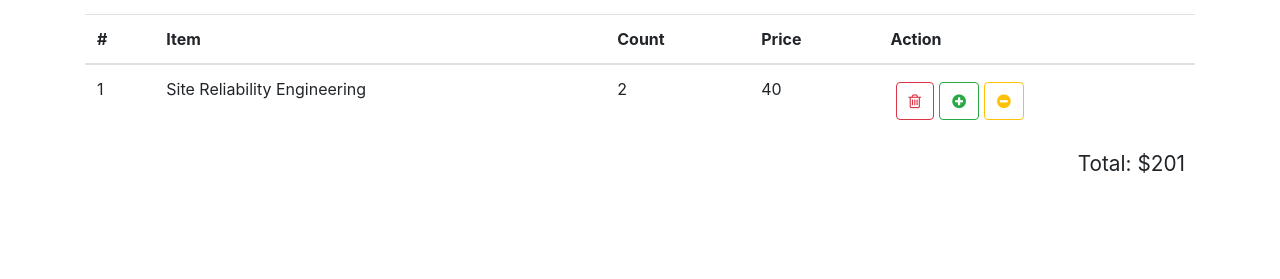
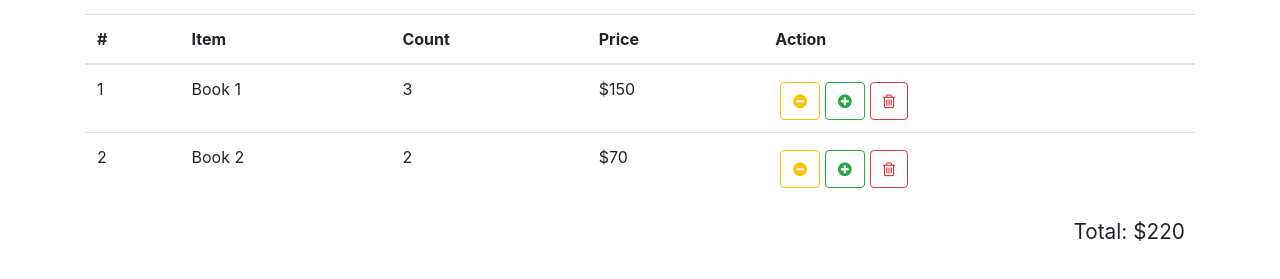
Before and after one commit to kjkasi/re-store, a React (Create React App) app: page / in a window 1280 px wide. Shown: the part 389-668 px from the top of the page. Built offline with nearby package versions, Linux system fonts and the light colour scheme.

Commit message:
17. Подключение нового компонента к Redux

```diff
--- a/src/components/shopping-cart-table/shopping-cart-table.js
+++ b/src/components/shopping-cart-table/shopping-cart-table.js
@@ -1,7 +1,38 @@
 import React from 'react';
 import './shopping-cart-table.css';
+import { connect } from 'react-redux';
 
-const ShoppingCartTable = () => {
+const ShoppingCartTable = ({ items, total, onIncrease, onDecrease, onDelete }) => {
+  const renderRow = (item, idx) => {
+    const { id, name, count, total } = item;
+    return (
+      <tr key={id}>
+        <td>{idx + 1}</td>
+        <td>{name}</td>
+        <td>{count}</td>
+        <td>${total}</td>
+        <td>
+          <button
+            onClick={() => onDecrease(id)}
+            className="btn btn-outline-warning">
+            <i className="fa fa-minus-circle" />
+          </button>
+          <button
+            onClick={() => onIncrease(id)}
+            className="btn btn-outline-success">
+            <i className="fa fa-plus-circle" />
+          </button>
+          <button
+            onClick={() => onDelete(id)}
+            className="btn btn-outline-danger">
+            <i className="fa fa-trash-o" />
+          </button>
+
+        </td>
+      </tr>
+    );
+  };
+
   return (
     <div className="shopping-cart-table">
       <h2>Your Order</h2>
@@ -17,31 +48,36 @@
         </thead>
 
         <tbody>
-          <tr>
-            <td>1</td>
-            <td>Site Reliability Engineering</td>
-            <td>2</td>
-            <td>40</td>
-            <td>
-              <button className="btn btn-outline-danger">
-                <i className="fa fa-trash-o" />
-              </button>
-              <button className="btn btn-outline-success">
-                <i className="fa fa-plus-circle" />
-              </button>
-              <button className="btn btn-outline-warning">
-                <i className="fa fa-minus-circle" />
-              </button>
-            </td>
-          </tr>
+        { items.map(renderRow) }
         </tbody>
       </table>
 
       <div className="total">
-        Total: $201
+        Total: ${total}
       </div>
     </div>
   );
 };
 
-export default ShoppingCartTable;
+const mapStateToProps = ({ cartItems, orderTotal }) => {
+  return {
+    items: cartItems,
+    total: orderTotal
+  };
+};
+
+const mapDispachtToProps = () => {
+  return {
+    onIncrease: (id) => {
+      console.log(`onIncrease ${id}`);
+    },
+    onDecrease: (id) => {
+      console.log(`onDecrease ${id}`);
+    },
+    onDelete: (id) => {
+      console.log(`onDelete ${id}`);
+    },
+  }
+}
+
+export default connect(mapStateToProps, mapDispachtToProps)(ShoppingCartTable);
--- a/src/reducers/index.js
+++ b/src/reducers/index.js
@@ -1,25 +1,43 @@
 const initialState = {
   books: [],
   loading: true,
-  error: null
+  error: null,
+  cartItems: [
+    {
+      id: 1,
+      name: 'Book 1',
+      count: 3,
+      total: 150
+    },
+    {
+      id: 2,
+      name: 'Book 2',
+      count: 2,
+      total: 70
+    }
+  ],
+  orderTotal: 220
 };
 
 const reducer = (state = initialState, action) => {
   switch (action.type) {
     case 'FETCH_BOOKS_REQUEST':
       return {
+        ...state,
         books: [],
         loading: true,
         error: null
       };
     case 'FETCH_BOOKS_SUCCESS':
       return {
+        ...state,
         books: action.payload,
         loading: false,
         error: null
       };
     case 'FETCH_BOOKS_FAILURE':
         return {
+          ...state,
           books: [],
           loading: false,
           error: action.payload
```
